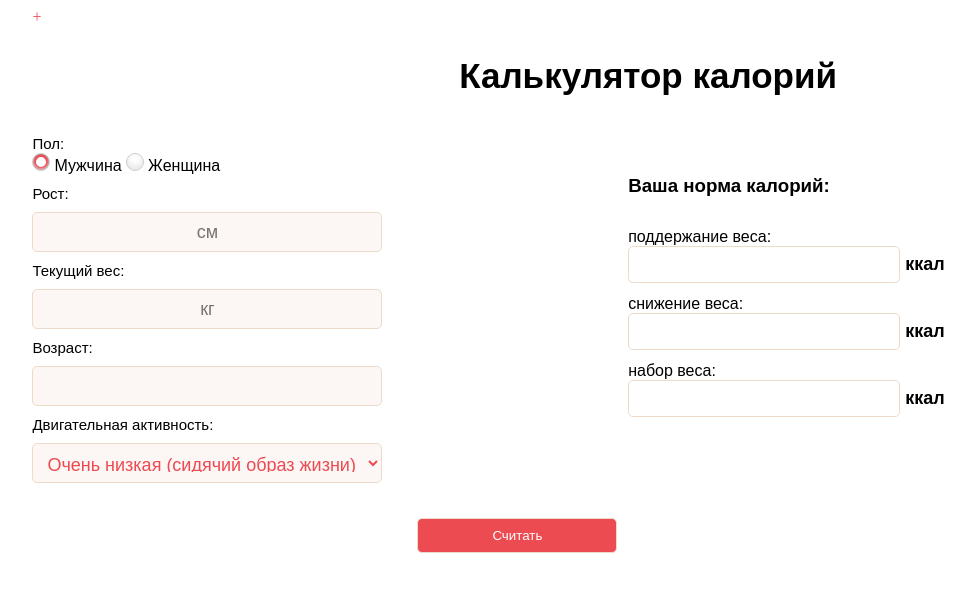
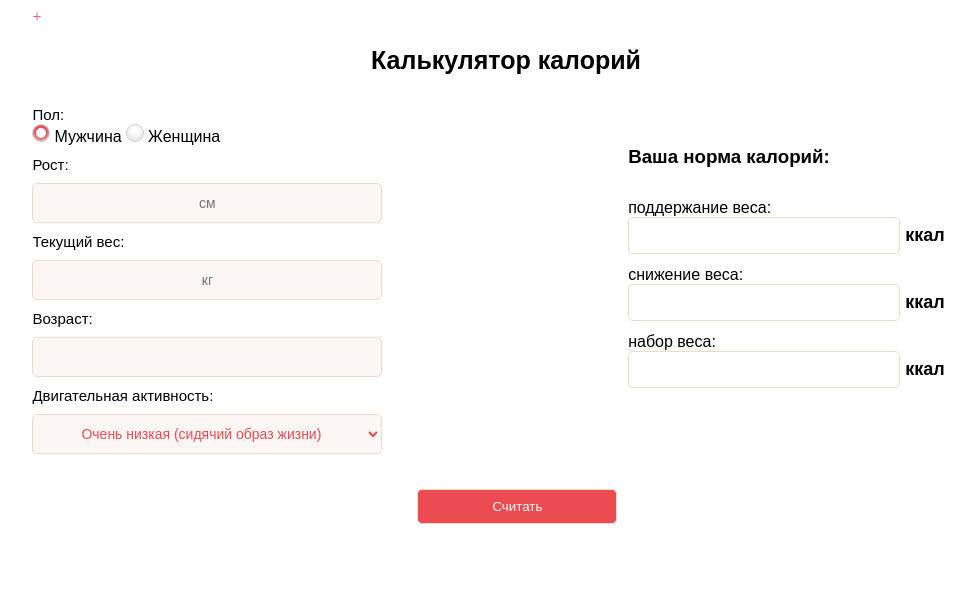
Before and after one commit to Itgirlschool-F7-team1/F7_js_team1, a plain HTML site: page assets/html/calories_calc.html in a window 1280 px wide. Shown: the top 592 px of the page, without its empty margins (102-1077 px from the left). Drawn offline with nearby package versions, Linux system fonts and the light colour scheme; files that its build step writes are made by us from their sources; files whose address does not match are found by name.

Commit message:
поправила стили

```diff
--- a/assets/styles/blocks/main/content_container_content/calories_calc/calories_calc.scss
+++ b/assets/styles/blocks/main/content_container_content/calories_calc/calories_calc.scss
@@ -14,6 +14,10 @@ $dark-pink: #eb4b51;
     font-size: 35px;
     margin-left: 30%;
 
+    @media screen and (max-width: 860px){
+    margin-top: 30px;
+    margin-left: 0px;
+}
     @media screen and (max-width: 768px) {
     margin-top: 20px;
     margin-left: 0px;
@@ -24,7 +28,7 @@ $dark-pink: #eb4b51;
     margin-left: 0px;
 
 }
-@media screen and (max-width: 411px) {
+    @media screen and (max-width: 411px) {
     margin-top: 20px;
     margin-left: 0px;
 }
@@ -33,9 +37,15 @@ $dark-pink: #eb4b51;
     margin-left: 0px;
 }
 
-
+    @media screen and (min-width: 350px) {
+    margin-top: 20px;
+    margin-left: 0px;
+    font-size: 25px;
+    }
+    @media screen and (min-width: 320px) {
+    font-size: 25px;
 }
-
+}
 //контейнер с заголовком и кнопкой
 .calc_title-container{
     display: flex;
@@ -48,6 +58,16 @@ $dark-pink: #eb4b51;
 .cl-btn-7-calories {
 
     margin-right: -250%;
+
+    @media screen and (max-width: 1024px) {
+        margin-right:-60px;
+        margin-top: 10px;
+    }
+
+    @media screen and (max-width: 860px){
+        margin-right:-60px;
+        margin-top: 10px;
+}
 
     @media screen and (max-width: 375px) {
         margin-left: 50px;
@@ -135,7 +155,7 @@ $dark-pink: #eb4b51;
 }
 
 .form-group {
-     @media screen and (min-width: 1024px){
+    @media screen and (min-width: 1024px){
 position: relative;
 margin-left: 110%;
 transform: translate(-50%, 0);
@@ -155,8 +175,6 @@ transform: translate(-50%, 0);
     cursor: pointer;
     text-align: center;
     margin-top: 35px;
-
-
 
     &:hover {
         box-shadow: 0px 0px 3px 1px #6d6552;
@@ -229,7 +247,7 @@ input[type=radio]:checked+label:before {
     padding: 10px;
     height: 40px;
     box-sizing: border-box;
-    font-size: 18px;
+    font-size: 14px;
 
     &:hover {
         box-shadow: 0px 0px 5px 1px #6d6552;
```
